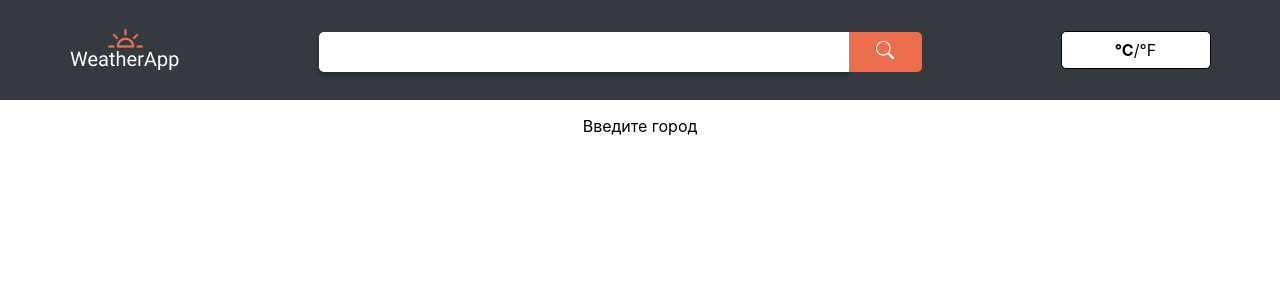
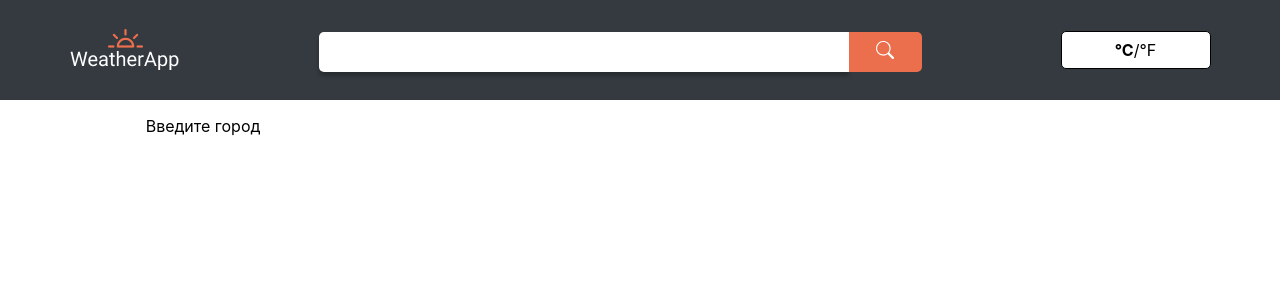
Before and after one commit to MikhailPachkouski/weather-app, a React (Create React App) app: page / in a window 1280 px wide. Shown: the top 300 px of the page. Built offline with nearby package versions, Linux system fonts and the light colour scheme.

Commit message:
add hourly

```diff
--- a/src/App.js
+++ b/src/App.js
@@ -5,24 +5,41 @@ import { useEffect, useState } from "react";
 
 function App() {
   const [weatherData, setWeatherData] = useState(null);
+  const [weatherDataHourly, setWeatherDataHourly] = useState(null);
   const [units, setUnits] = useState("metric");
   const [date, setDate] = useState(null);
+  const [lon, setLon] = useState(null);
+  const [lat, setLat] = useState(null);
 
   const appId = "7628ffc9153adeb88ae859e5b77eaca5";
   const lang = "ru";
+  // const days = ["Sunday", "Monday", "Tuesday", "Wednesday", "Thursday", "Friday", "Saturday" ];
   const days = [
-    "Sunday",
-    "Monday",
-    "Tuesday",
-    "Wednesday",
-    "Thursday",
-    "Friday",
-    "Saturday",
+    "Воскресенье",
+    "Понедельник",
+    "Вторник",
+    "Среда",
+    "Четверг",
+    "Пятница",
+    "Суббота",
   ];
 
   const updateWeatherData = async (city) => {
     setWeatherData(await fetchWeather(city));
   };
+
+  const updateWeatherDataHourly = async (lon, lat) => {
+    setWeatherDataHourly(await fetchWeatherHourly(lon, lat));
+  };
+
+  const updateLon = async () => {
+    await setLon(weatherData?.coord.lon);
+  };
+  const updateLat = async () => {
+    await setLat(weatherData?.coord.lat);
+  };
+
+
 
   const fetchWeather = (city) => {
     var requestOptions = {
@@ -39,18 +56,39 @@ function App() {
       .catch((error) => console.log("error", error));
   };
 
+  const fetchWeatherHourly = (lon, lat) => {
+    var requestOptions = {
+      method: "GET",
+      redirect: "follow",
+    };
+
+    return fetch(
+      `https://api.openweathermap.org/data/2.5/onecall?lat=${lat}&lon=${lon}&exclude=alerts,minutely&appid=${appId}&units=${units}&lang=${lang}`,
+      requestOptions
+    )
+      .then((response) => response.json())
+      .then((result) => result)
+      .catch((error) => console.log("error", error));
+  };
+
   useEffect(() => {
     if (weatherData) {
       updateWeatherData(weatherData?.name);
+
     }
     // eslint-disable-next-line react-hooks/exhaustive-deps
   }, [units]);
 
+
   useEffect(() => {
     if (weatherData) {
       setDate(new Date(weatherData?.dt * 1000));
-      console.log(date);
-      console.log(weatherData);
+      // console.log(date);
+      // updateLon();
+      // updateLat();
+      // updateWeatherDataHourly(lon, lat);
+      // console.log(weatherDataHourly);
+
     }
   }, [weatherData]);
 
@@ -61,7 +99,13 @@ function App() {
         setUnits={setUnits}
         updateWeatherData={updateWeatherData}
       />
-      <Main weatherData={weatherData} units={units} date={date} days={days}/>
+      <Main
+        weatherData={weatherData}
+        weatherDataHourly={weatherDataHourly}
+        units={units}
+        date={date}
+        days={days}
+      />
     </div>
   );
 }
--- a/src/components/Main/Main.module.scss
+++ b/src/components/Main/Main.module.scss
@@ -0,0 +1,4 @@
+.mainWrapper {
+    display: flex;
+    justify-content: space-around;
+}
--- a/src/components/Main/index.jsx
+++ b/src/components/Main/index.jsx
@@ -1,19 +1,16 @@
 import React from "react";
+import MainCurrent from "../MainCurrent/MainCurrent";
+import MainHourly from "../MainHourly/MainHourly";
 import cl from "./Main.module.scss";
 
-const Main = ({ weatherData = null, units, date, days }) => {
+const Main = ({ weatherData = null, weatherDataHourly = null, units, date, days }) => {
   return (
-    <div>
-      {weatherData ? (
-        <div>
-          <h2>{weatherData?.name}</h2>
-          <h3>{days[date?.getDay()]} {date?.getHours()}:{date?.getMinutes()}</h3>
-          <h2>{weatherData?.main.temp} {units === "metric" ? "C" : "F"}°</h2>
-          <h2>{weatherData?.weather[0].description}</h2>
-        </div>
-      ) : (
-        <p>Введите город</p>
-      )}
+    <div className={cl.mainWrapper}>
+      <MainCurrent weatherData={weatherData} units={units} date={date} days={days}/>
+      {/* <MainHourly weatherDataHourly={weatherDataHourly} units={units} date={date}/> */}
+      <MainHourly weatherData={weatherData} units={units} date={date}/>
+      <MainHourly weatherData={weatherData} units={units} date={date}/>
+      <MainHourly weatherData={weatherData} units={units} date={date}/>
     </div>
   );
 };
--- /dev/null
+++ b/src/components/MainCurrent/MainCurrent.jsx
@@ -0,0 +1,21 @@
+import React from 'react'
+
+const MainCurrent = ({weatherData = null, units, date, days}) => {
+  return (
+    <div>
+      {weatherData ? (
+        <div>
+          <h2>{weatherData?.name}</h2>
+          <h3>{days[date?.getDay()]} {date?.getHours()}:{date?.getMinutes()}</h3>
+          <h2>{weatherData?.main.temp} {units === "metric" ? "C" : "F"}°</h2>
+          <h2>{weatherData?.weather[0].description}</h2>
+          <p><img src={`http://openweathermap.org/img/wn/${weatherData?.weather[0].icon}@2x.png`} alt="" /></p>
+        </div>
+      ) : (
+        <p style={{textAlign: "center"}}>Введите город</p>
+      )}
+    </div>
+  )
+}
+
+export default MainCurrent
--- /dev/null
+++ b/src/components/MainHourly/MainHourly.jsx
@@ -0,0 +1,23 @@
+import React from 'react'
+
+const MainHourly = ({weatherData = null, units, date}) => {
+  return (
+    <div>
+        { weatherData &&
+          <div>
+          <h3>{date?.getHours()}:{date?.getMinutes()}</h3>
+          <div><img src={`http://openweathermap.org/img/wn/${weatherData?.weather[0].icon}@2x.png`} alt="" /></div>
+          <h3>{weatherData?.main.temp} {units === "metric" ? "C" : "F"}°</h3>
+
+          {/* <h3>{weatherDataHourly?.hourly[0].dt.getHours()}:{weatherDataHourly?.hourly[0].dt.getMinutes()}</h3>
+          <div><img src={`http://openweathermap.org/img/wn/${weatherDataHourly?.hourly[0].weather[0].icon}@2x.png`} alt="" /></div>
+          <h3>{weatherDataHourly?.hourly[0].temp} {units === "metric" ? "C" : "F"}°</h3> */}
+          </div>
+
+
+        }
+    </div>
+  )
+}
+
+export default MainHourly
```
Also changed, not shown: src/components/MainCurrent/MainCurrent.module.scss (added), src/components/MainHourly/MainHourly.module.scss (added).
